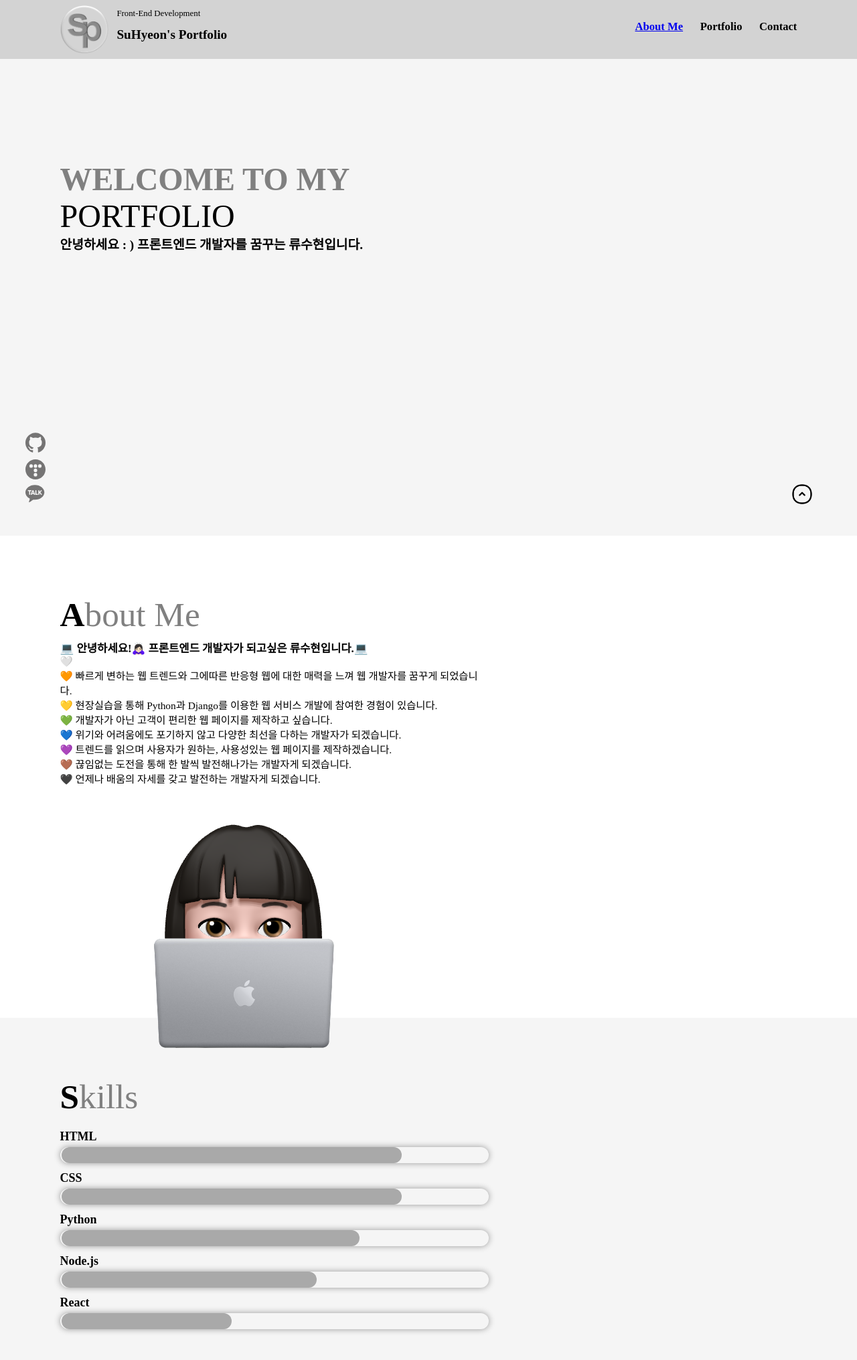
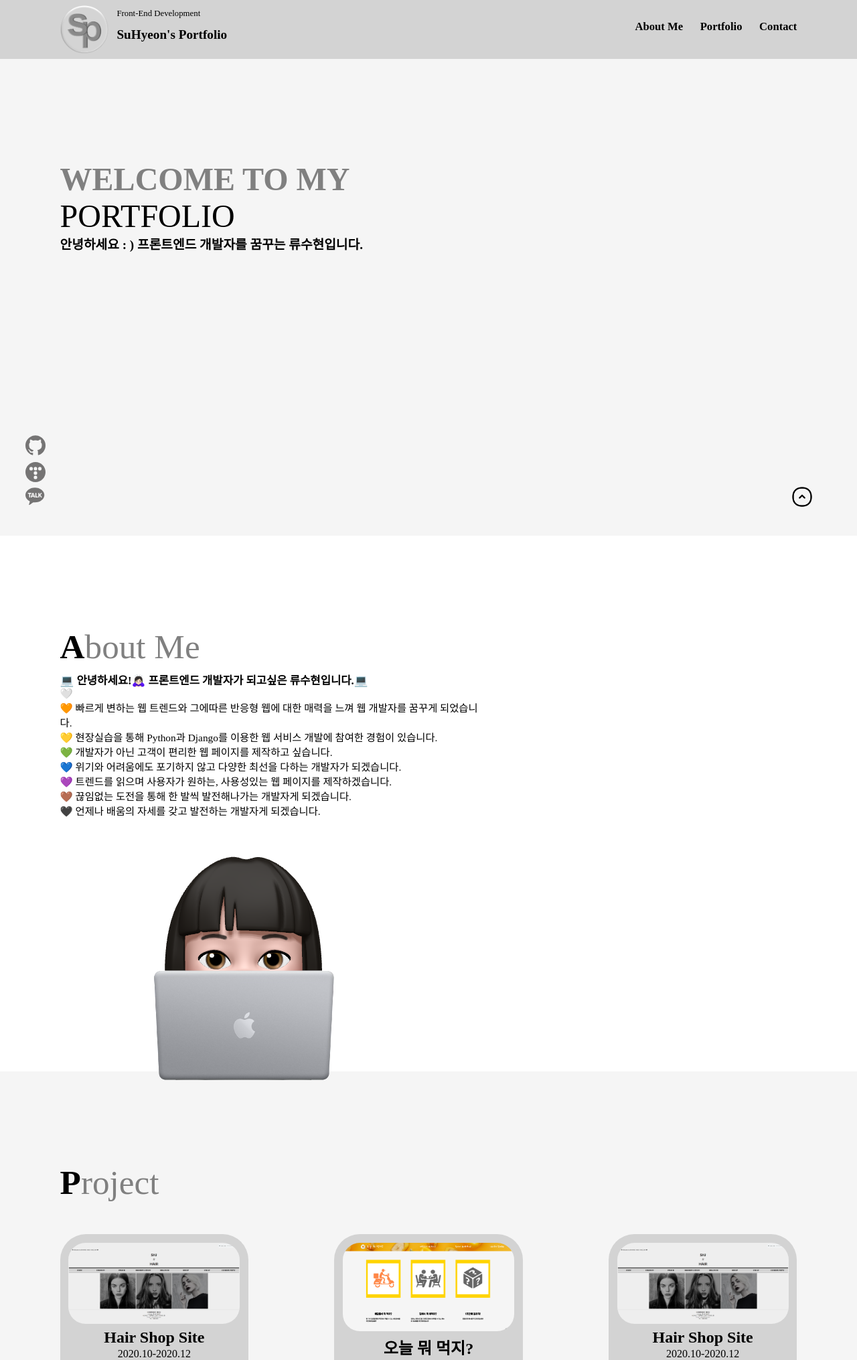
Before and after one commit to suya02/Portfolio, a Django app: page / in a window 1280 px wide. Shown: the top 2031 px of the page at 67% size. Run offline with Django 3.2, Linux system fonts and the light colour scheme; some libraries are stand-ins or nearby versions.

Commit message:
scroll paging

```diff
--- a/blog/static/css/blog.css
+++ b/blog/static/css/blog.css
@@ -1,3 +1,9 @@
+*{margin:0; padding: 0;}
+html, body{width:100%; height: 100%;}
+
+.section_gray{width: 100%; height: 100%; background-color: whitesmoke;}
+.section_white{width: 100%; height: 100%; background-color: white;}
+
 .top_bar {
     width: 100%;
     height: 10vh;
@@ -112,25 +118,8 @@ li {
     text-align: left;
     padding-left: 7vw;
     padding-right: 7vw;
-    padding-top: 11vh;
+    padding-top: 17vh;
 }
-
-/*progress {*/
-/*    -webkit-appearance: none;*/
-/*    border: 0;*/
-/*    border-radius: 9px;*/
-/*}*/
-
-/*::-webkit-progress-bar {*/
-/*    background-color: white;*/
-/*    border-radius:10px;*/
-/*    box-shadow: 0px 0px 10px 0px #969696;*/
-/*}*/
-
-/*::-webkit-progress-value {*/
-/*    background-color: orange;*/
-/*    border-radius:10px;*/
-/*}*/
 
 .progress-bar {
     background: 50%;
@@ -241,3 +230,27 @@ td {
     padding-right: 2vw;
     padding-top: 2vw;
 }
+
+.menu_text {
+    color:black;
+    text-decoration:none;
+    font-weight: bold;
+}
+
+
+.content{
+    height: 100vh;
+}
+/*스크롤 바 없애기*/
+body {overflow:hidden}
+
+ul, ol{list-style:none}
+/*.header{position:fixed;z-index:10;top:0;width:100%}*/
+/*.header ul:after{content:"";display:block;clear:both}*/
+/*.header ul li{float:left;border-left:1px solid rgba(255, 255, 255, 0);box-sizing:border-box;width:25%}*/
+/*.header ul li:first-child{border-left:none}*/
+/*.header ul li a{display:block;height:60px;text-align:center;line-height:60px;font-size:20px;text-decoration:none;background-color:#000;color:#fff}*/
+/*.header ul li.on a{background-color:#fff;color:#000}*/
+/*.content{}*/
+/*.content div{position:relative}*/
+/*.content div p{position:absolute;top:50%;margin-top:-40px;text-align:center;width:100%;font-size:80px;font-weight:bold;color:#fff}*/
--- a/blog/templates/blog/main.html
+++ b/blog/templates/blog/main.html
@@ -1,26 +1,86 @@
 {% load static %}
 
-<!doctype html>
-<html>
-<head>
-<meta charset="utf-8">
-<title>Suhyeon's Portfolio</title>
-    <style type="text/css">
-        *{margin:0; padding: 0;}
-        html, body{height: 100%;}
-        .section1{width: 100%; height: 100%; background-color: whitesmoke;}
-        .section2{width: 100%; height: 90%; background-color: white;}
-        .section3{width: 100%; height: 90%; background-color: whitesmoke;}
-    </style>
+<link rel="stylesheet" href="{% static 'css/blog.css' %}" >
+<script src="https://code.jquery.com/jquery-2.2.4.min.js"></script>
+<script type="text/javascript">
+    var scroll = function(){
 
-    <link rel="stylesheet" href="{% static 'css/blog.css' %}" >
-    <link rel="stylesheet" href="{% static 'images/to_top.png' %}">
-{#    <link rel="stylesheet" href="//maxcdn.bootstrapcdn.com/bootstrap/3.2.0/css/bootstrap.min.css">#}
-{#    <link rel="stylesheet" href="//maxcdn.bootstrapcdn.com/bootstrap/3.2.0/css/bootstrap-theme.min.css">#}
-</head>
-<body>
-    <div class="section1">
-        <header class="top_bar" style="display:scroll; position:fixed;">
+    var $nav = null,
+        $cnt = null,
+        moveCnt = null,
+        moveIndex = 0,
+        moveCntTop = 0,
+        winH = 0,
+        time = false; // 새로 만든 변수
+
+    $(document).ready(function(){
+        init();
+        initEvent();
+    });
+
+    var init = function(){
+        $cnt = $(".content");
+        $nav = $(".header a");
+    };
+
+    var initEvent = function(){
+        $("html ,body").scrollTop(0);
+        winResize();
+        $(window).resize(function(){
+            winResize();
+        });
+        $nav.on("click", function(){
+            moveIndex = $(this).parent("li").index();
+            moving(moveIndex);
+            return false;
+        });
+        $cnt.on("mousewheel", function(e){
+            if(time === false){ // time 변수가 펄스일때만 휠 이벤트 실행
+              wheel(e);
+            }
+        });
+    };
+
+    var winResize = function(){
+        winH = $(window).height();
+        $cnt.children("div").height(winH);
+        $("html ,body").scrollTop(moveIndex.scrollTop);
+    };
+
+    var wheel = function(e){
+        if(e.originalEvent.wheelDelta < 0){
+            if(moveIndex < 3){
+                moveIndex += 1;
+                moving(moveIndex);
+            };
+        }else{
+            if(moveIndex > 0){
+                moveIndex -= 1;
+                moving(moveIndex);
+            };
+        };
+    };
+
+    var moving = function(index){
+        time = true // 휠 이벤트가 실행 동시에 true로 변경
+        moveCnt = $cnt.children("div").eq(index);
+        moveCntTop = moveCnt.offset().top;
+        $("html ,body").stop().animate({
+            scrollTop: moveCntTop
+        }, 1000, function(){
+          time = false; // 휠 이벤트가 끝나면 false로 변경
+        });
+        $nav.parent("li").eq(index).addClass("on").siblings().removeClass("on");
+    };
+
+};
+
+scroll();
+
+</script>
+<div class="header">
+
+ <header class="top_bar" style="display:scroll; position:fixed;">
             <img class="logo" src="static/images/sp_logo.png" />
             <div class="logo_text">
                 <div class="logo_text_smaill">Front-End Development</div>
@@ -28,12 +88,18 @@
             </div>
             <div class="menu">
                 <ui>
-                    <li style="float : left;"><a href="aboutMe">About Me</a></li>
-                    <li style="float : left;"><a href="Portfolio" style="color:black; text-decoration:none; font-weight: bold">Portfolio</a></li>
-                    <li style="float : left;"><a href="Contact" style="color:black; text-decoration:none; font-weight: bold">Contact</a></li>
+                    <li style="float : left;"><a href="aboutMe" class="menu_text">About Me</a></li>
+                    <li style="float : left;"><a href="Portfolio" class="menu_text">Portfolio</a></li>
+                    <li style="float : left;"><a href="Contact" class="menu_text">Contact</a></li>
                 </ui>
             </div>
         </header>
+</div>
+
+<div class="content">
+    <div class="cnt01">
+        <div class="section_gray">
+
 
         <div class="main_text">
             <div class="main_text_big" style="font-weight: bold; color: gray">WELCOME TO MY </div>
@@ -92,9 +158,9 @@
             <img src="static/images/to_top.png" style="width: 2.8vw">
         </a>
     </div>
-    {#section1#}
-
-    <div class="section2">
+    </div>
+    <div class="cnt02">
+        <div class="section_white">
         <div class="section_main">
             <div class="about_A" style="float: left">
                 A
@@ -134,56 +200,10 @@
                 </div>
         </div>
     </div>
-    {#section2#}
-    <div class="section3">
-        <div class="section_main">
-            <div class="about_A" style="float: left">
-                S
-            </div>
-            <div class="about_B">
-                kills
-            </div>
+    </div>
+    <div class="cnt03">
 
-            <div>
-                <div class="about_text">
-{#                    <h2>HTML</h2> <progress value="80" max="100"></progress>#}
-{#                    <h2>CSS</h2> <progress value="80" max="100"></progress>#}
-{#                    <h2>Python</h2> <progress value="80" max="100"></progress>#}
-{#                    <h2>React</h2> <progress value="80" max="100" aria-valuemin="0"></progress>#}
-{#                    <h2>Node.js</h2> <progress value="80" max="100"></progress>#}
-                    <h3>HTML</h3>
-                    <div class="progress-bar">
-                        <div class="progress-value-80"></div>
-                    </div>
-
-                    <h3>CSS</h3>
-                    <div class="progress-bar">
-                        <div class="progress-value-80"></div>
-                    </div>
-
-                    <h3>Python</h3>
-                    <div class="progress-bar">
-                        <div class="progress-value-70"></div>
-                    </div>
-
-                    <h3>Node.js</h3>
-                    <div class="progress-bar">
-                        <div class="progress-value-60"></div>
-                    </div>
-
-                    <h3>React</h3>
-                    <div class="progress-bar">
-                        <div class="progress-value-40"></div>
-                    </div>
-                </div>
-            </div>
-
-        </div>
-        {#section_main#}
-    </div>
-    {#section3#}
-
-    <div class="section2">
+        <div class="section_gray">
         <div class="section_main">
             <div class="about_A" style="float: left">
                 P
@@ -216,9 +236,9 @@
             </div>
         </div>
     </div>
-    {#section2#}
-
-    <div class="section3">
+    </div>
+    <div class="cnt04">
+        <div class="section_white">
         <div class="section_main">
             <div class="about_A" style="float: left">
                 C
@@ -252,5 +272,5 @@
             </table>
         </div>
     </div>
-</body>
-</html>
+    </div>
+</div>
```
